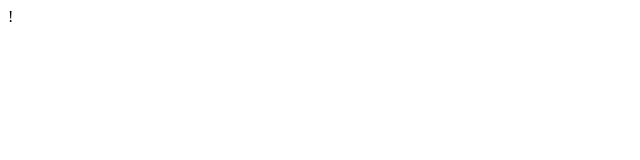
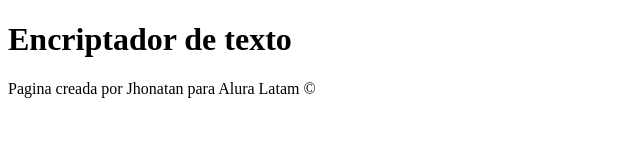
Before and after one commit to Jhonapra/Encriptador-de-texto, a plain HTML site: page index.html in a window 1280 px wide. Shown: the whole page, without its empty margins (0-640 px from the left). Drawn offline with Linux system fonts and the light colour scheme.

Commit message:
Primeros pasos en la cracion

```diff
--- a/index.html
+++ b/index.html
@@ -1 +1,23 @@
-!
+<!DOCTYPE html>
+<html lang="es">
+<head>
+    <meta charset="UTF-8">
+    <meta name="viewport" content="width=device-width, initial-scale=1.0">
+    <title>Encriptador de texto</title>
+    <script src="funciones-encriptador.js"></script>
+</head>
+
+<body>
+    <header>
+        <h1>Encriptador de texto</h1>
+    </header>
+
+    <main>
+
+    </main>
+
+    <footer>
+        <p>Pagina creada por Jhonatan para Alura Latam &#169;</p>
+    </footer>
+</body>
+</html>
```
Also changed, not shown: funciones-encriptador.js (added).
